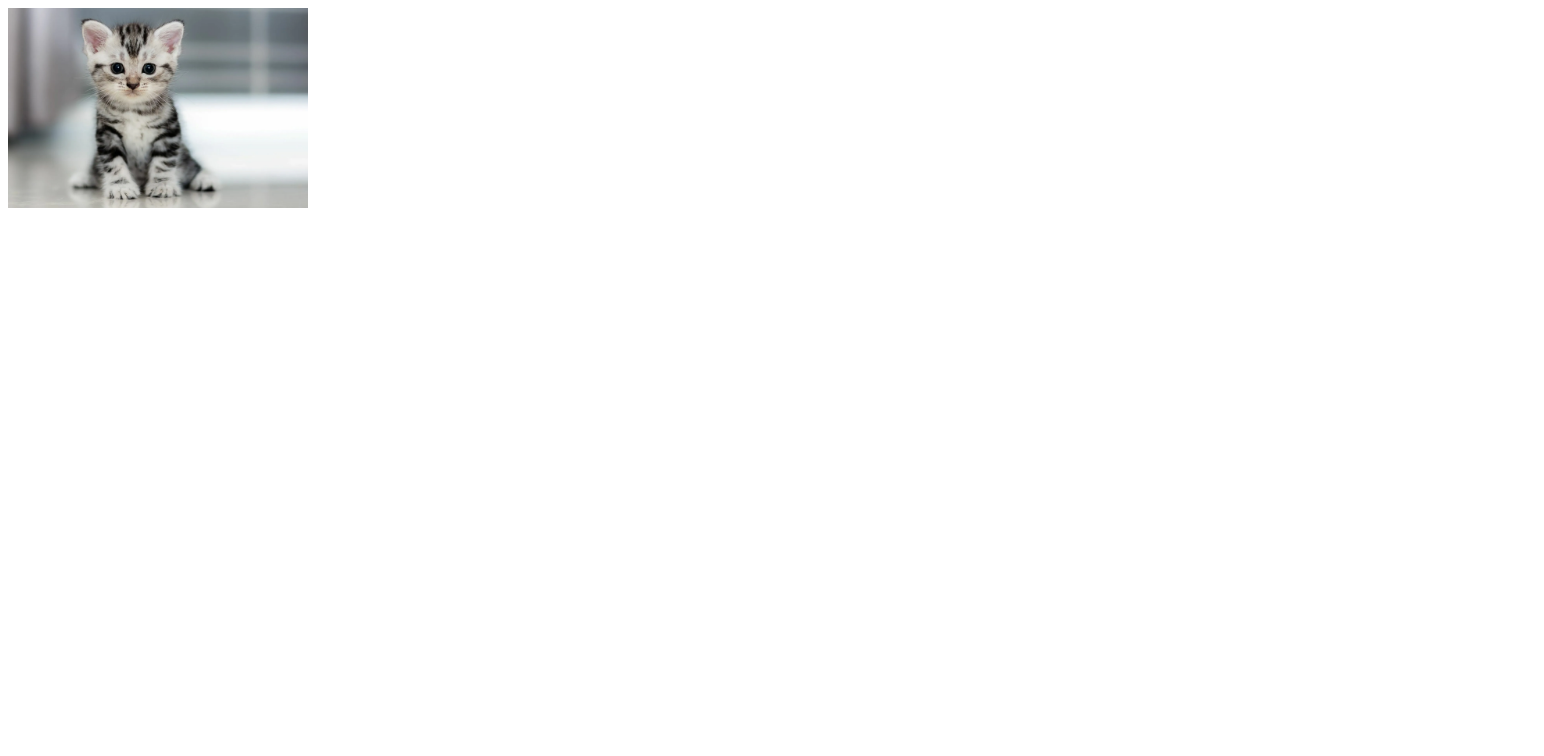
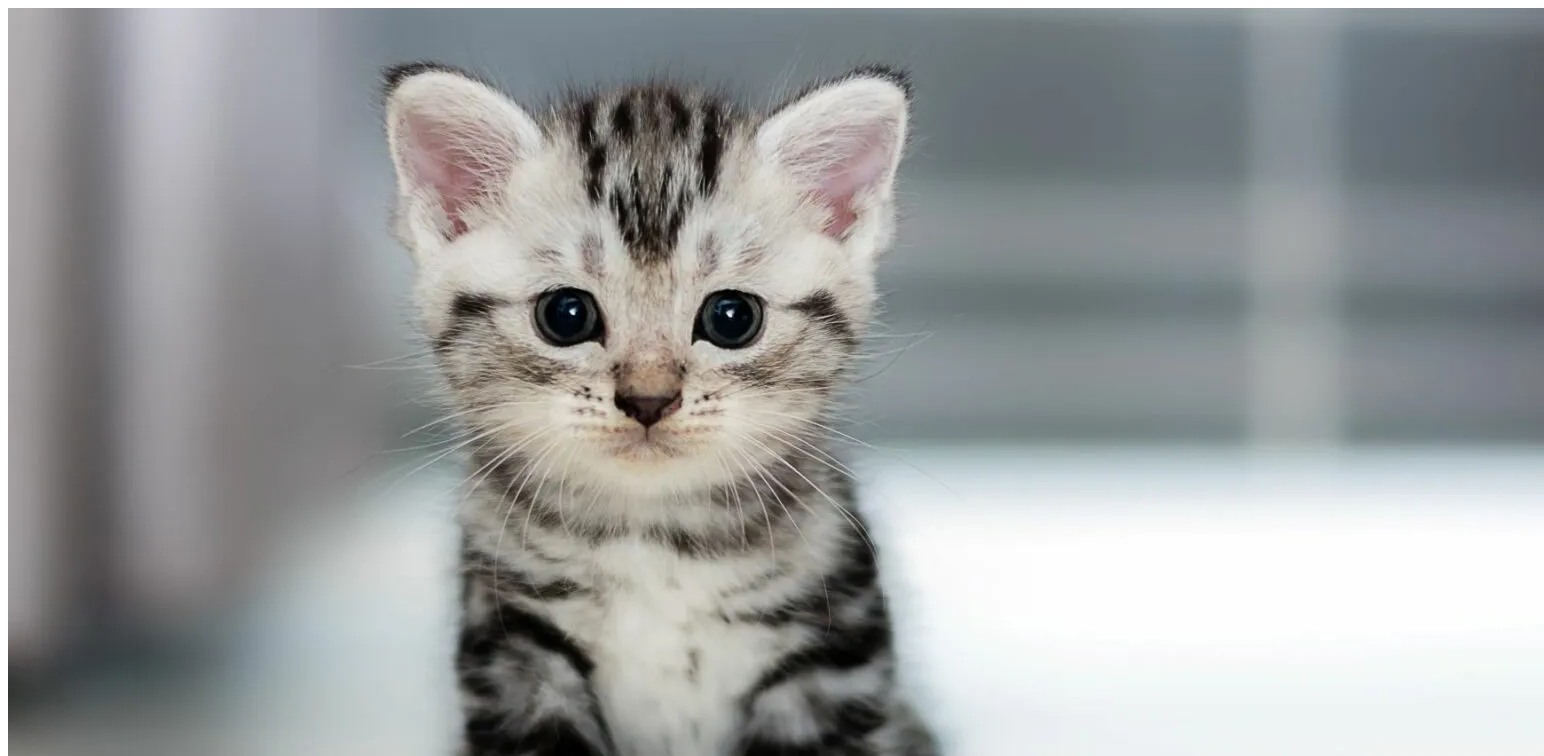
Before and after one commit to ykaubrie01-dotcom/Image-Hyberlink, a plain HTML site: page index.html in a window 1280 px wide. Shown: the top 756 px of the page, 1544 px wide, since content can reach past the window. Drawn offline with Linux system fonts and the light colour scheme.

Commit message:
Removed new height and width

```diff
--- a/index.html
+++ b/index.html
@@ -7,7 +7,7 @@
 </head>
 <body>
     <a herf="https://www.hillspet.com/pet-care-center">
-        <img src="images/kittens.jpg" alt="Cute kitten" width="300px" height=" 200px">
+        <img src="images/kittens.jpg" alt="Cute kitten">
     </a>
 </body>
 </html>
```
